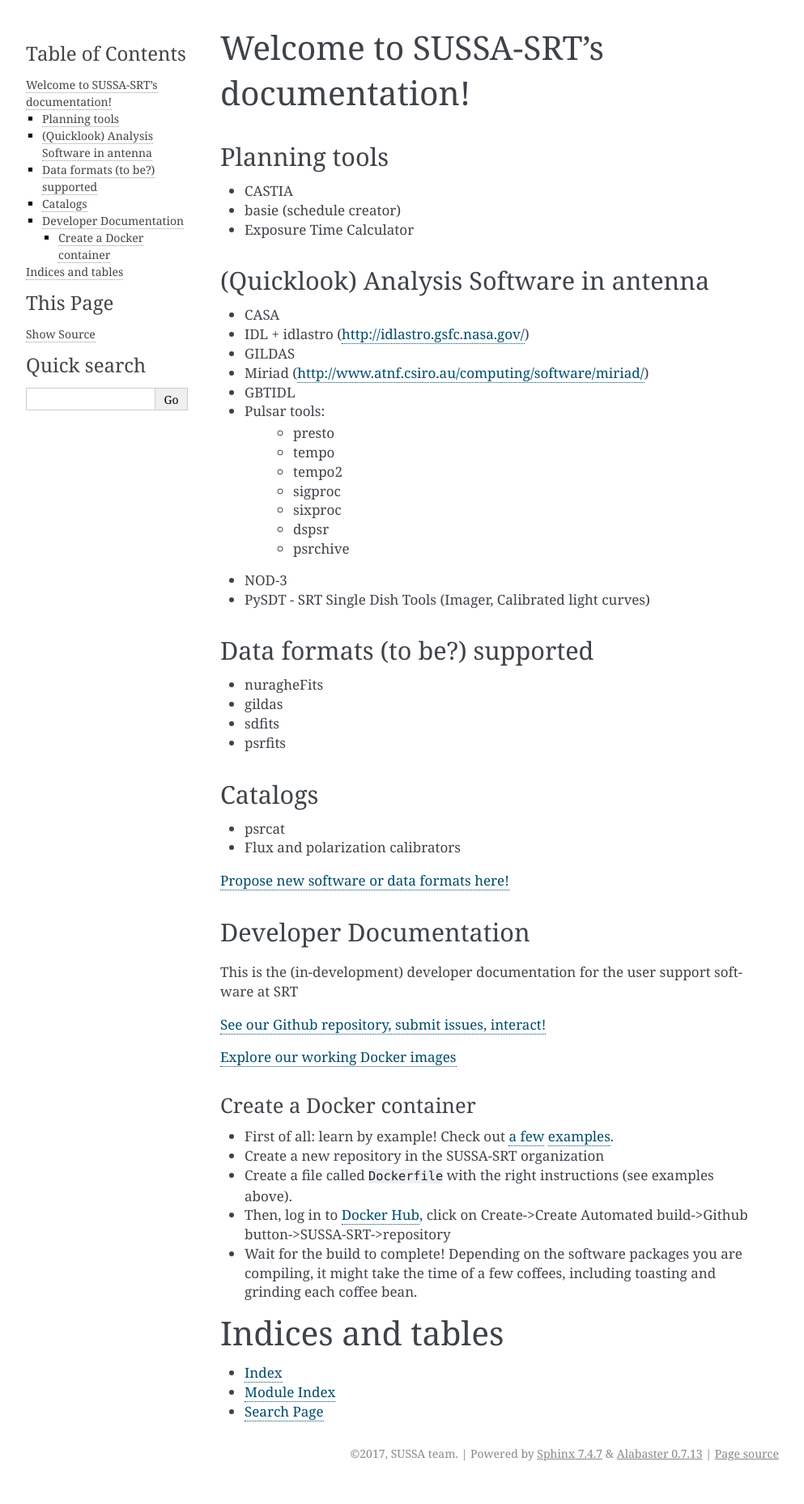
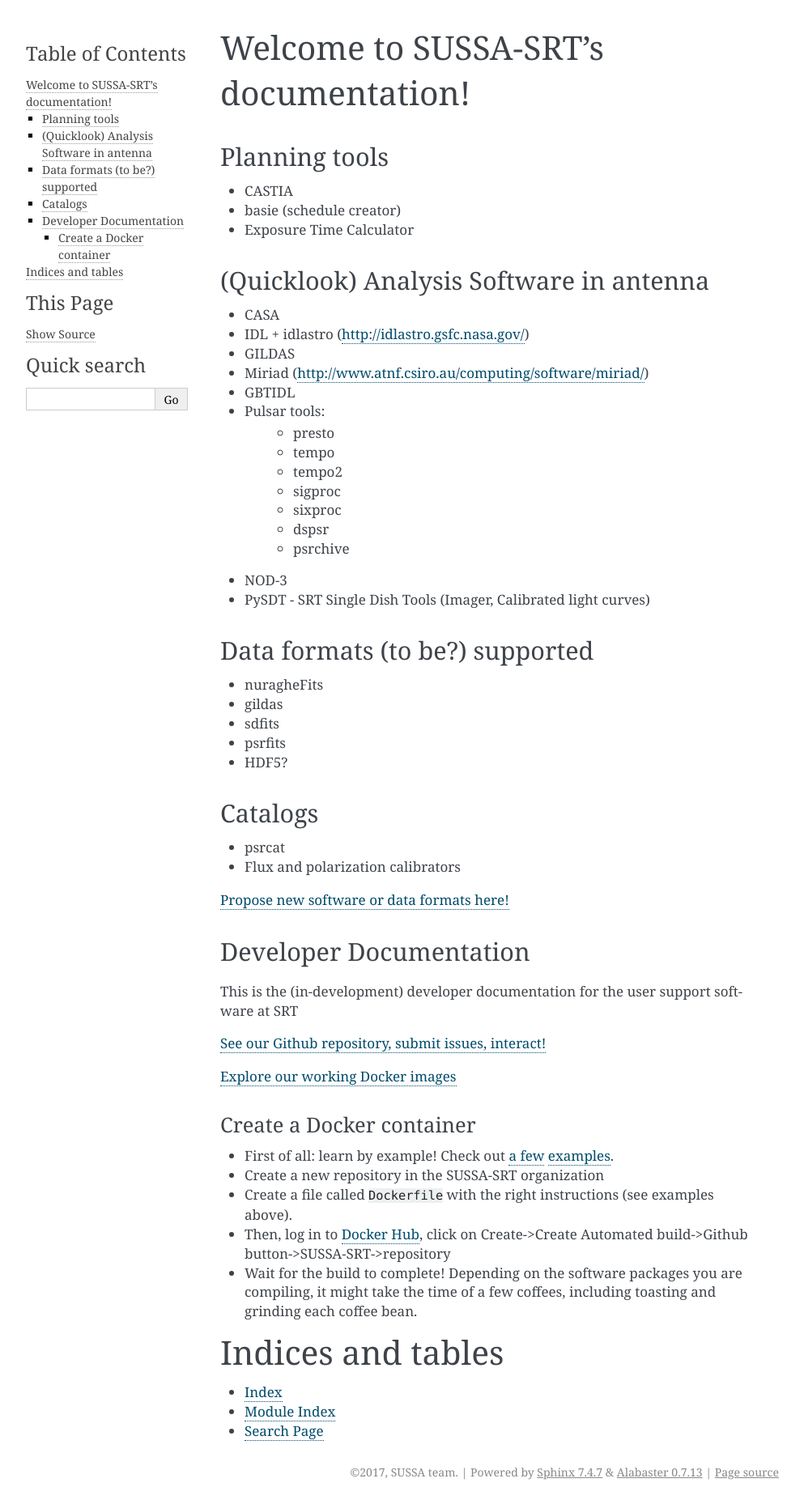
Before and after one commit to SUSSA-SRT/sussa-srt, a Sphinx documentation site: the page built from docs/source/index.rst, in a window 1280 px wide. Shown: the whole page at 81% size, without its empty margins (148-1141 px from the left). Built offline with Sphinx 7.4.7, drawn with Linux system fonts in a browser that asks for light colours; before the commit the page ends 1835 px from its top, so only the background shows below that.

Commit message:
Add HDF5

```diff
--- a/docs/source/index.rst
+++ b/docs/source/index.rst
@@ -35,6 +35,7 @@
 + gildas
 + sdfits
 + psrfits
++ HDF5?
 
 Catalogs
 --------
```
